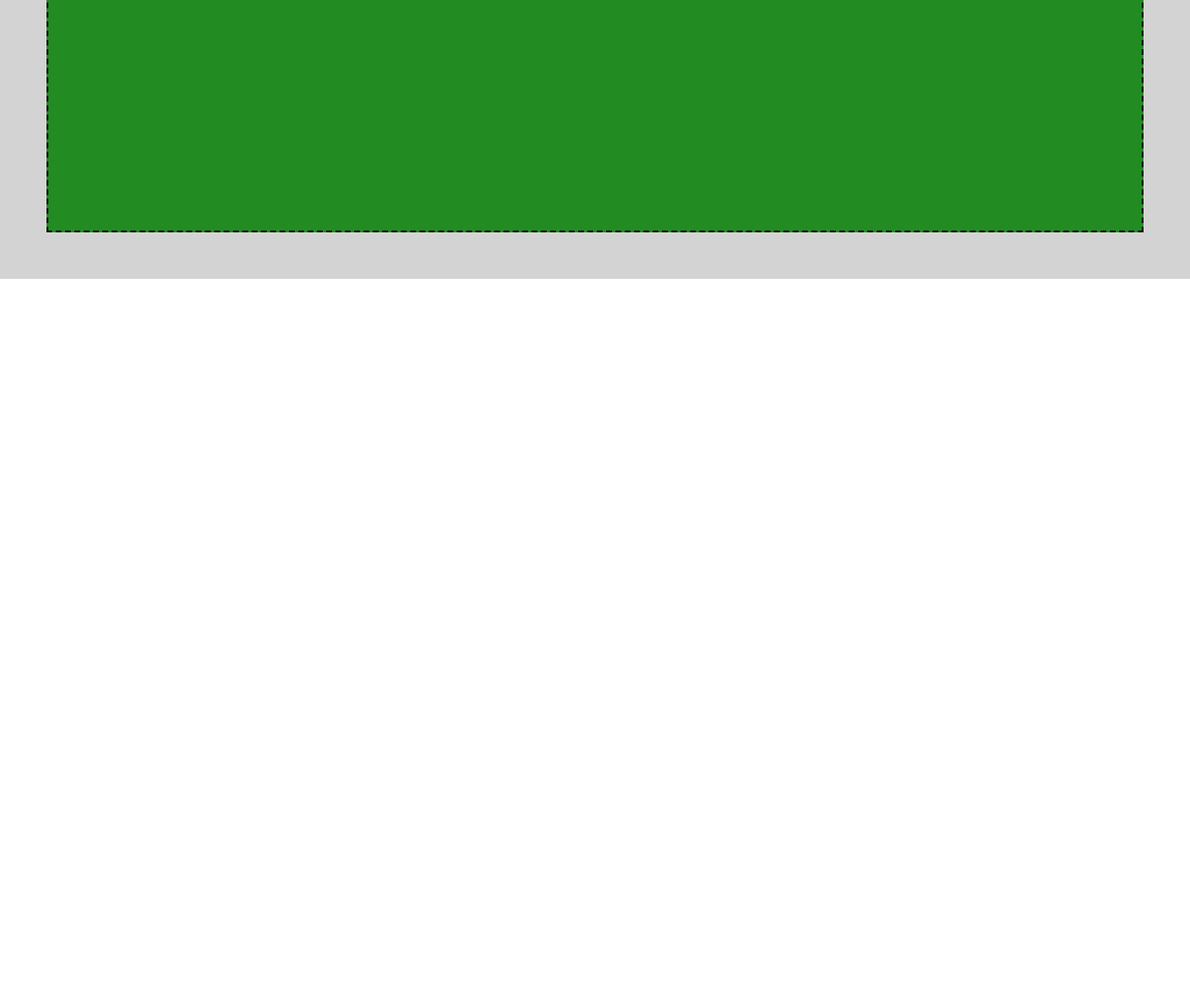
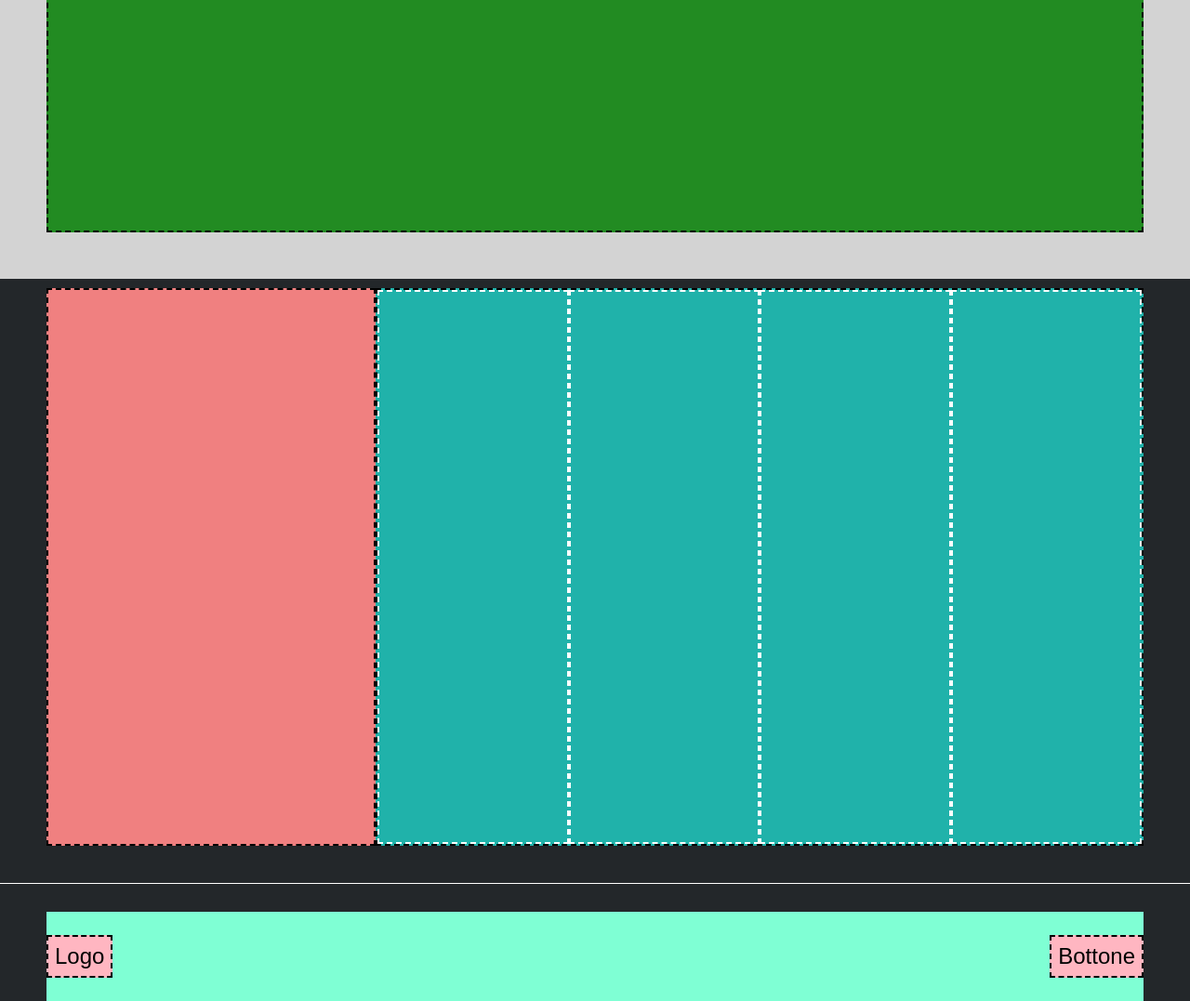
Before and after one commit to LucaCiani/htmlcss-struttura-discord, a plain HTML site: page index.html in a window 1280 px wide. Shown: the part 2872-3949 px from the top of the page at 93% size. Before the commit the page ends 3172 px from the top, so only its background shows below. Drawn offline with Linux system fonts and the light colour scheme.

Commit message:
completed

```diff
--- a/css/style.css
+++ b/css/style.css
@@ -18,6 +18,11 @@ body{
     --main-pink-box: #ffc0cb;
     --main-big-box: #228b22;
     --grey-bg: #d3d3d3;
+    --footer-bg-color: #23272a;
+    --top-footer-box-1: #f08080;
+    --top-footer-box-2: #20b2aa;
+    --bottom-footer-box: #7fffd4;
+    --bottom-footer-small-box: #ffb6c1;
 }
 
 .container{
@@ -102,3 +107,51 @@ ul{
     width: 100%;
     height: 850px;
 }
+
+.top-footer{
+    background-color: var(--footer-bg-color);
+    margin-bottom: 1px;
+}
+
+.footer-main-box{
+    display: flex;
+    justify-content: center;
+    width: 100%;
+    padding: 10px 0 40px 0;
+}
+
+.footer-small-box{
+    background-color: var(--top-footer-box-1);
+    height: 600px;
+    width: 30%;
+}
+
+.footer-big-box{
+    display: flex;
+    height: 600px;
+    width: 70%;
+    background-color: var(--top-footer-box-2);
+}
+
+.footer-smaller-box{
+    border: 2px dashed white;
+    width: 25%;
+}
+
+.bottom-footer{
+    background-color: var(--footer-bg-color);
+    padding-top: 30px;
+}
+
+.footer-bottom-box{
+    display: flex;
+    background-color: var(--bottom-footer-box);
+    width: 100%;
+    justify-content: space-between;
+}
+
+.footer-bottom-small-box{
+    background-color: var(--bottom-footer-small-box);
+    padding: 7px;
+    margin: 25px 0;
+}
--- a/index.html
+++ b/index.html
@@ -73,9 +73,33 @@
     </main>
 
     <footer>
-        <div class="top-footer"></div>
+        <div class="top-footer">
+            <div class="container">
+                <div class="footer-main-box">
+                    <div class="footer-small-box border">
 
-        <div class="bottom-footer"></div>
+                    </div>
+                    <div class="footer-big-box border">
+                        <div class="footer-smaller-box"></div>
+                        <div class="footer-smaller-box"></div>
+                        <div class="footer-smaller-box"></div>
+                        <div class="footer-smaller-box"></div>
+                    </div>
+                </div>
+            </div>
+        </div>
+        <div class="bottom-footer">
+            <div class="container">
+                <div class="footer-bottom-box">
+                    <div class="footer-bottom-small-box border">
+                        <span>Logo</span>
+                    </div>
+                    <div class="footer-bottom-small-box border">
+                        <span>Bottone</span>
+                    </div>
+                </div>
+            </div>
+        </div>
     </footer>
 </body>
 </html>
```
